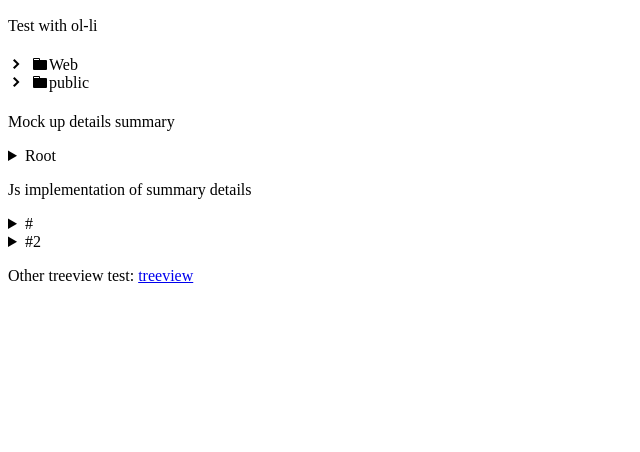
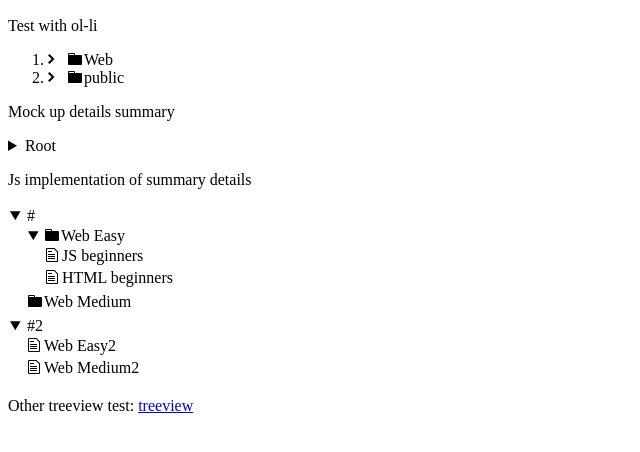
Before and after one commit to atlemagnussen/es6-tree, a website: page web/index.html in a window 1280 px wide. Shown: the part 50-502 px from the top of the page, without its empty margins (0-640 px from the left). Drawn offline with Linux system fonts and the light colour scheme.

Commit message:
added more stuff to the tree

```diff
--- a/web/eztree.css
+++ b/web/eztree.css
@@ -3,11 +3,20 @@ body {
     /* font-size: 2em; */
     /* font-size: 30px; */
 }
-.list-tree {
-    list-style: none;
-    padding: 5px
+
+.ez-tree details{
+    padding: 2px
 }
+
 details details {
     margin-left: 1em;
-    display:block;
+    display: block;
 }
+
+.ez-tree details.leaf > summary {
+    list-style: none;
+}
+
+.ez-tree details.leaf > summary::-webkit-details-marker {
+    display: none;
+}
--- a/web/eztree.js
+++ b/web/eztree.js
@@ -6,6 +6,7 @@ export class EzTree {
         if (!this.parentEl) {
             throw new Error(`Can't find element with id ${parentId}`);
         }
+        this.parentEl.classList.add("ez-tree")
         this.config = config;
         this.data = data;
         this.append(this.parentEl, this.data);
@@ -14,14 +15,34 @@ export class EzTree {
     append(p, data) {
         data.forEach(n => {
             var d = document.createElement('details');
+            if (n.expanded) {
+                d.open = true;
+            }
             p.appendChild(d);
             var s = document.createElement('summary');
             s.id = n.id;
-            s.innerHTML = n.name;
+            var span = document.createElement('span')
+            span.innerText = n.name;
+            s.appendChild(span);
+            this.handleType(n, span);
             d.appendChild(s);
             if (n.children && Array.isArray(n.children)) {
                 this.append(d, n.children);
+            } else {
+                d.classList.add("leaf");
             }
         })
     }
+
+    handleType(node, el) {
+        if (node.type && this.config.types) {
+            if (this.config.types.hasOwnProperty(node.type)) {
+                let type = this.config.types[node.type];
+                if (type.css) {
+                    let classes = type.css.split(' ');
+                    el.classList.add(...classes);
+                }
+            }
+        }
+    }
 }
--- a/web/index.js
+++ b/web/index.js
@@ -10,23 +10,29 @@ class Index {
         var data = [{
                 id: "master",
                 name: "#",
+                type: "main",
                 expanded: true,
                 children: [{
                         id: "web-easy",
+                        expanded: true,
+                        type: "folder",
                         name: "Web Easy",
                         children: [{
                                 id: "js-beginners",
-                                name: "JS beginners"
+                                name: "JS beginners",
+                                type: "file"
                             },
                             {
                                 id: "html-beginners",
-                                name: "HTML beginners"
+                                name: "HTML beginners",
+                                type: "file"
                             }
                         ]
                     },
                     {
                         id: "web-medium",
-                        name: "Web Medium"
+                        name: "Web Medium",
+                        type: "folder"
                     }
                 ]
             },
@@ -34,13 +40,16 @@ class Index {
                 id: "master2",
                 name: "#2",
                 expanded: true,
+                type: "main",
                 children: [{
                         id: "web-easy2",
-                        name: "Web Easy2"
+                        name: "Web Easy2",
+                        type: "file"
                     },
                     {
                         id: "web-medium2",
-                        name: "Web Medium2"
+                        name: "Web Medium2",
+                        type: "file"
                     }
                 ]
             }
@@ -48,8 +57,11 @@ class Index {
 
         var config = {
             types: {
-                main: {
-                    css: "icon octicon-pound"
+                folder: {
+                    css: "icon icon-file-directory"
+                },
+                file: {
+                    css: "icon icon-file"
                 }
             }
         }
```
